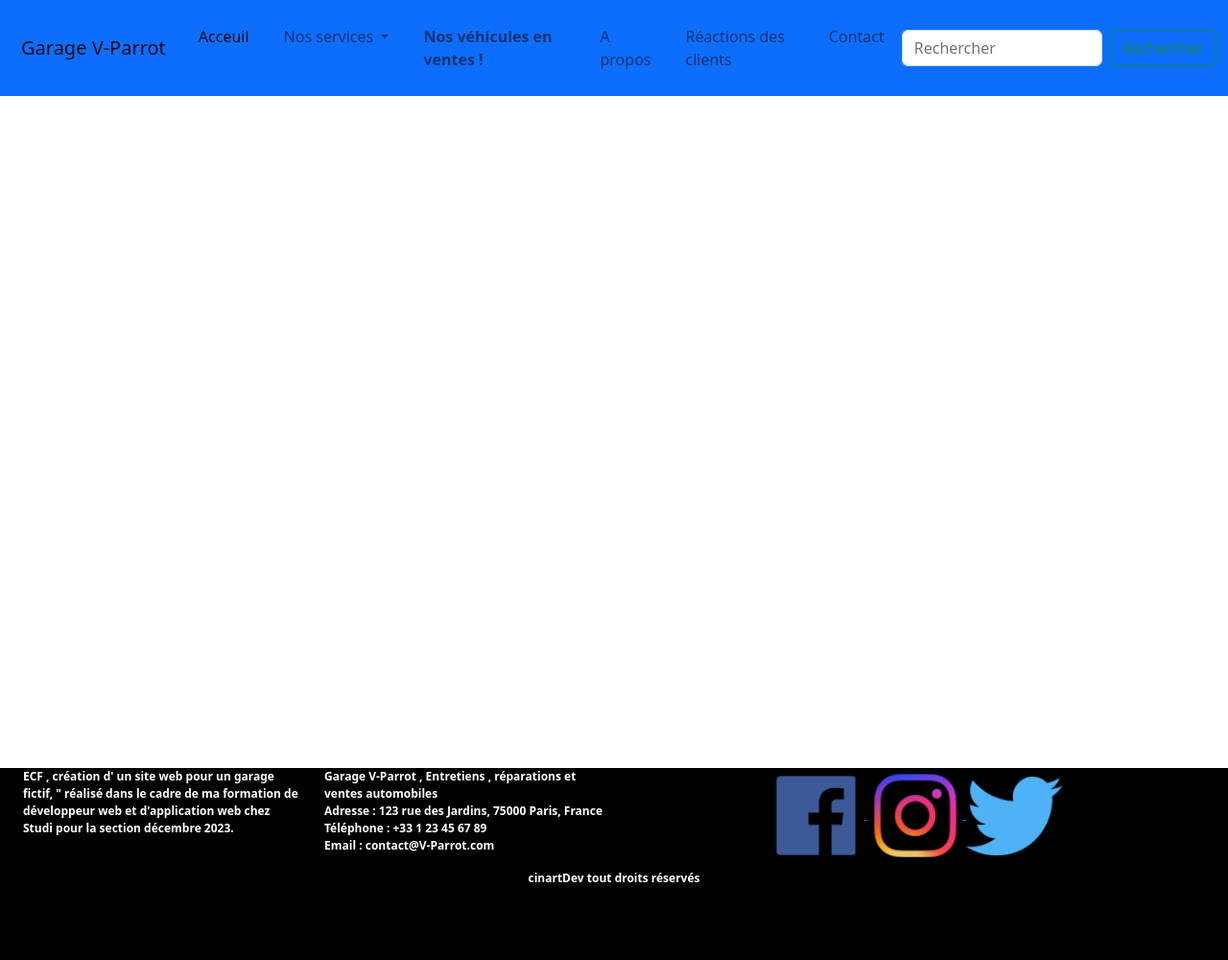
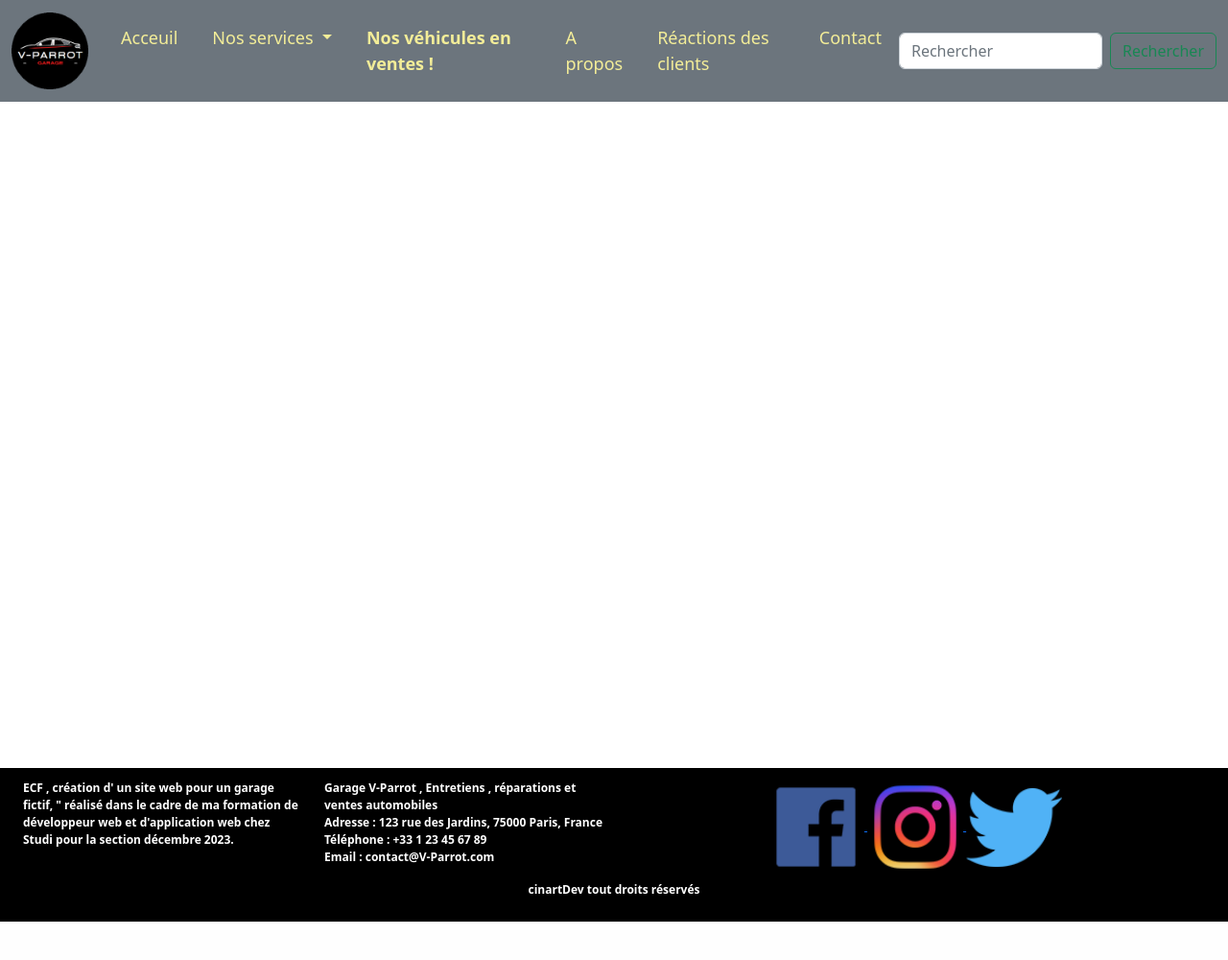
Before and after one commit to Pierre-Cinart/Garage_V_Parrot, a PHP site: page / in a window 1280 px wide. Shown: the whole page at 96% size. After the commit the page ends 960 px from the top, so only its background shows below. Run offline with PHP 8.4, Linux system fonts and the light colour scheme.

Commit message:
avancement css mise en place footer header stylisés sur les pages

```diff
--- a/Css/style.css
+++ b/Css/style.css
@@ -7,13 +7,32 @@ html, body {
   padding: 0;
 }
 
+body {
+  min-width: 100vh;
+}
+
 .main {
   position: relative;
   min-height: 1vh;
 }
 
 header a {
+  font-size: 18px !important;
+  color: rgb(243, 237, 152) !important;
+}
+header a:hover {
+  font-size: 19px !important;
+}
+header .nav-item {
   margin: 10px;
+  border-radius: 25%;
+}
+header .dropdown-item:hover, header .nav-item:hover {
+  background-color: rgb(206, 48, 48) !important;
+  font-weight: bolder;
+}
+header img {
+  width: 80px;
 }
 
 footer {
@@ -22,7 +41,7 @@ footer {
   position: absolute;
   top: 100%;
   width: 100%;
-  height: 200px;
+  height: 160px;
   font-size: 12px;
   font-weight: bolder;
 }
--- a/Scss/style.scss
+++ b/Scss/style.scss
@@ -5,22 +5,45 @@ html,body{
     margin: 0;
     padding: 0;
 }
+body{
+    min-width: 100vh;
+}
+
 .main{
     position: relative;
     min-height: 1vh;
 }
 header {
-    a {
+    a{
+        font-size: 18px!important;
+        color: rgb(243, 237, 152) !important;
+    }
+    a:hover{
+        font-size: 19px !important;
+    }
+    .nav-item {
         margin:10px;
+        border-radius: 25%;
+
     }
+    .dropdown-item:hover ,  .nav-item:hover{
+        background-color: rgb(206, 48, 48) !important;
+        font-weight: bolder;
+    }
+    img{
+        width: 80px;
+    }
+
+
 }
+
 footer{
     background-color: black;
     color: white;
     position: absolute;
     top: 100%;
     width: 100%;
-    height: 200px;
+    height: 160px;
     font-size: 12px;
     font-weight: bolder;
 }
--- a/phpComponents/footer.php
+++ b/phpComponents/footer.php
@@ -1,4 +1,4 @@
-<div class="row " style = "width:100%; padding:0;margin:0;" >
+<div class="row " style = "width:100%; padding:0;margin:0;margin-top:12px; " >
         <div class="col-3">
             <p>ECF , création d' un  site web pour un  garage fictif,
             " réalisé dans le cadre de ma formation de développeur web et d'application web chez Studi
--- a/phpComponents/head.php
+++ b/phpComponents/head.php
@@ -2,4 +2,5 @@
     <meta charset="UTF-8">
     <meta http-equiv="X-UA-Compatible" content="IE=edge">
     <meta name="viewport" content="width=device-width, initial-scale=1.0">
-    <link rel="stylesheet" href="https://cdn.jsdelivr.net/npm/bootstrap@5.2.3/dist/css/bootstrap.min.css" integrity="sha384-rbsA2VBKQhggwzxH7pPCaAqO46MgnOM80zW1RWuH61DGLwZJEdK2Kadq2F9CUG65" crossorigin="anonymous">    <link rel="stylesheet" href="./Css/style.css">
+    <link rel="stylesheet" href="https://cdn.jsdelivr.net/npm/bootstrap@5.2.3/dist/css/bootstrap.min.css" integrity="sha384-rbsA2VBKQhggwzxH7pPCaAqO46MgnOM80zW1RWuH61DGLwZJEdK2Kadq2F9CUG65" crossorigin="anonymous">
+    <link rel="stylesheet" href="./Css/style.css">
--- a/phpComponents/header.php
+++ b/phpComponents/header.php
@@ -1,6 +1,6 @@
-<nav class="navbar navbar-expand-lg bg-body-tertiary bg-primary text-light">
+<nav class="navbar navbar-expand-lg bg-body-tertiary bg-secondary">
   <div class="container-fluid ">
-    <a class="navbar-brand " href="#">Garage V-Parrot</a>
+    <a class="navbar-brand " href="#"><img src="./Images/logo_garage.png" alt="logo garage V-parrot"></a>
     <button class="navbar-toggler" type="button" data-bs-toggle="collapse" data-bs-target="#navbarSupportedContent" aria-controls="navbarSupportedContent" aria-expanded="false" aria-label="Toggle navigation">
       <span class="navbar-toggler-icon"></span>
     </button>
@@ -13,12 +13,12 @@
           <a class="nav-link dropdown-toggle" href="#" role="button" data-bs-toggle="dropdown" aria-expanded="false">
             Nos services
           </a>
-          <ul class="dropdown-menu">
+          <ul class="dropdown-menu bg-secondary">
             <li><a class="dropdown-item" href="#">Réparation de carrosseries</a></li>
             <li><hr class="dropdown-divider"></li>
             <li><a class="dropdown-item" href="#">Réparations mécaniques</a></li>
             <li><hr class="dropdown-divider"></li>
-            <li><a class="dropdown-item" href="#">Something else here</a></li>
+            <li><a class="dropdown-item" href="#">Entretiens véhicules</a></li>
           </ul>
         </li>
         <li class="nav-item">
```
Also changed, not shown: Images/logo_garage.png (added), avis_clients.php (renamed from pages/avis_clients.php), contact.php (renamed from pages/contact.php), entretiens_vehicules.php (renamed from pages/entretiens_vehicules.php), login.php (added), pages/login.php (deleted), reparations_carroseries.php (renamed from pages/reparations_carroseries.php), reparations_mecaniques.php (renamed from pages/reparations_mecaniques.php), ventes_de_vehicules.php (renamed from pages/ventes_de_vehicules.php), 1 other file.
